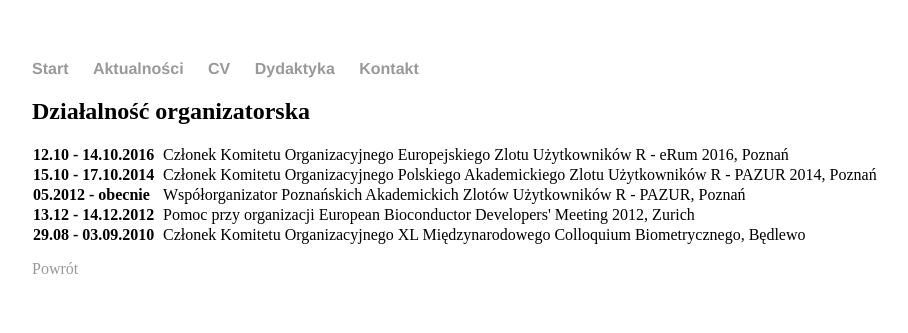
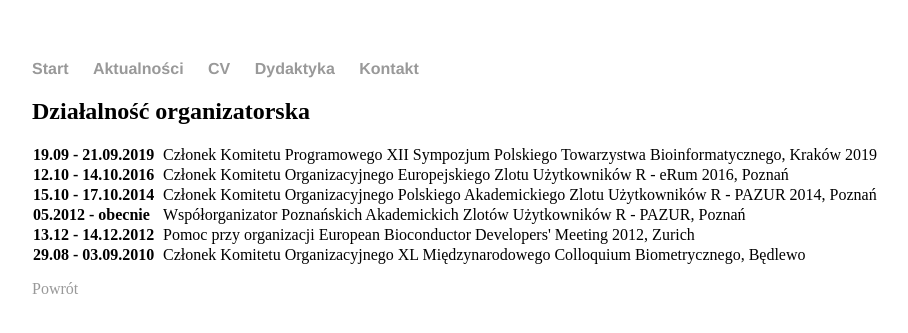
Before and after one commit to alicjaszabelska/alicjaszabelska.github.io, a Jekyll site: the page built from cv/organizacja.md, in a window 1280 px wide. Shown: the top 333 px of the page, without its empty margins (160-1068 px from the left). Built offline with Jekyll 4.4.1, drawn with Linux system fonts in a browser that asks for light colours.

Commit message:
Aktualizacja 2020

```diff
--- a/cv/organizacja.md
+++ b/cv/organizacja.md
@@ -6,6 +6,10 @@ title: Działalność organizatorska
 <style type="text/css"> .tg {border-collapse:collapse;border-spacing:0;border-color:#ccc;border:none} .tg td{overflow:hidden;word-break:normal} .tg th{overflow:hidden;word-break:normal} .tg .tg-9hbo{font-weight:bold;vertical-align:top} .tg .tg-yw4l{vertical-align:top;text-align:left} .tg .tg-yw4i{vertical-align:top;text-align:left;font-style:italic} </style>
 <table class="tg">
 <col width="130">
+  <tr>
+    <td class="tg-9hbo">19.09 - 21.09.2019</td>
+    <td class="tg-yw4l">Członek Komitetu Programowego XII Sympozjum Polskiego Towarzystwa Bioinformatycznego, Kraków 2019</td>
+  </tr>
   <tr>
     <td class="tg-9hbo">12.10 - 14.10.2016</td>
     <td class="tg-yw4l">Członek Komitetu Organizacyjnego Europejskiego Zlotu Użytkowników R - eRum 2016, Poznań</td>
```
Also changed, not shown: _posts/2021-01-21-Organizacja-roku.md (added, +32 -0 lines), cv/publikacje.md (+1 -0 lines), publikacje.md (+1 -0 lines).
